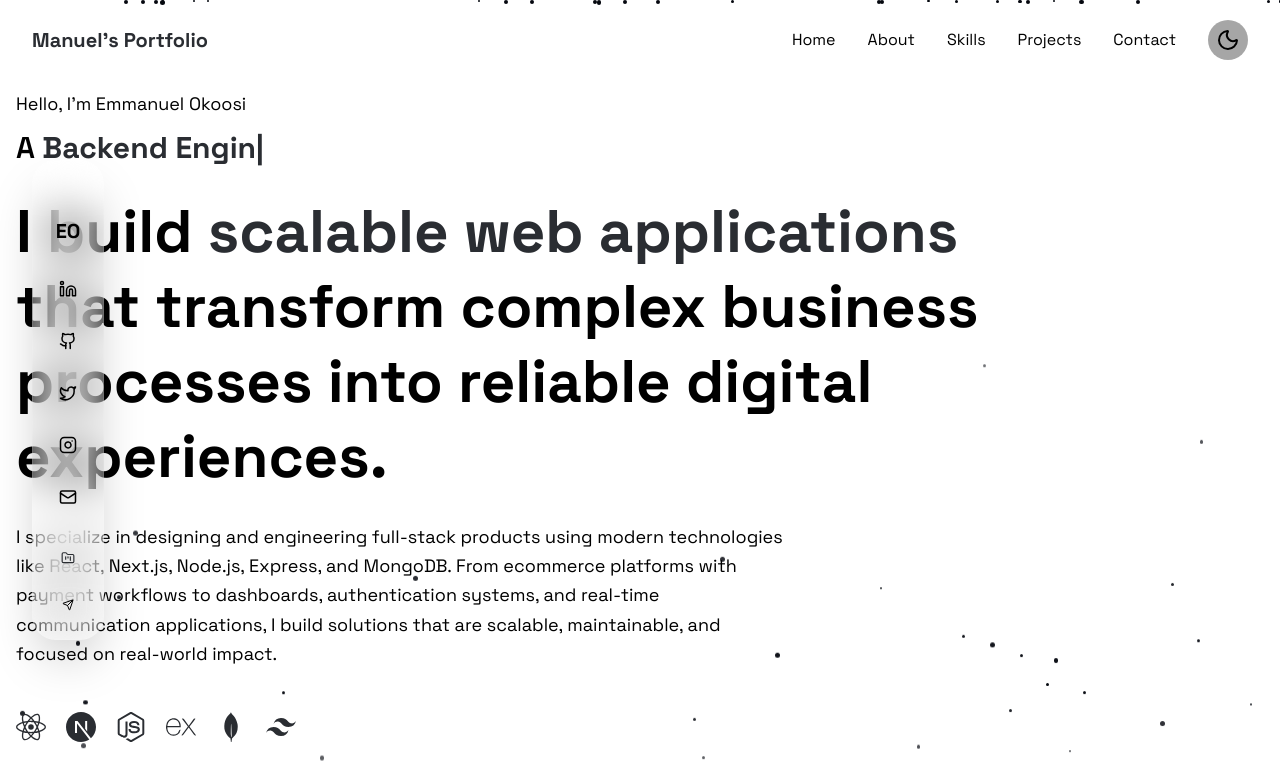
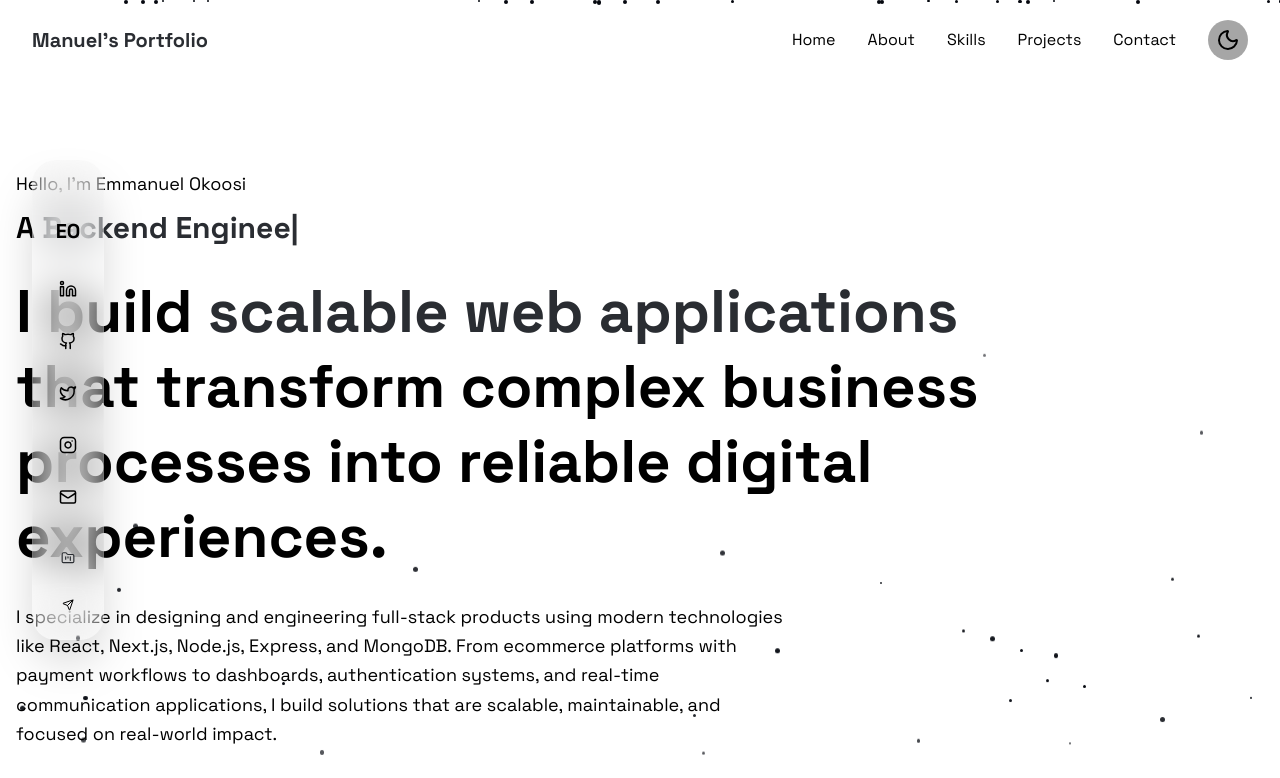
Before and after one commit to emm-ok/manuelsPortfolio, a React (Vite) app: page / in a window 1280 px wide. Shown: the top 778 px of the page. Built offline with nearby package versions, Linux system fonts and the light colour scheme.

Commit message:
Update HeroSection component to adjust margin for improved layout

```diff
--- a/src/components/HeroSection.jsx
+++ b/src/components/HeroSection.jsx
@@ -41,7 +41,7 @@ const Stat = ({ value, label }) => (
 
 export default function HeroSection() {
   return (
-    <section id="hero" className="relative min-h-screen flex items-center scroll-mt-20">
+    <section id="hero" className="relative min-h-screen flex items-center mt-20">
       <motion.div variants={container} initial="hidden" animate="show" className="flex flex-col items-start w-full max-w-5xl space-y-7">
         <motion.div variants={item} className="text-left space-y-3">
           <p className="text-muted-foreground text-lg">
```
